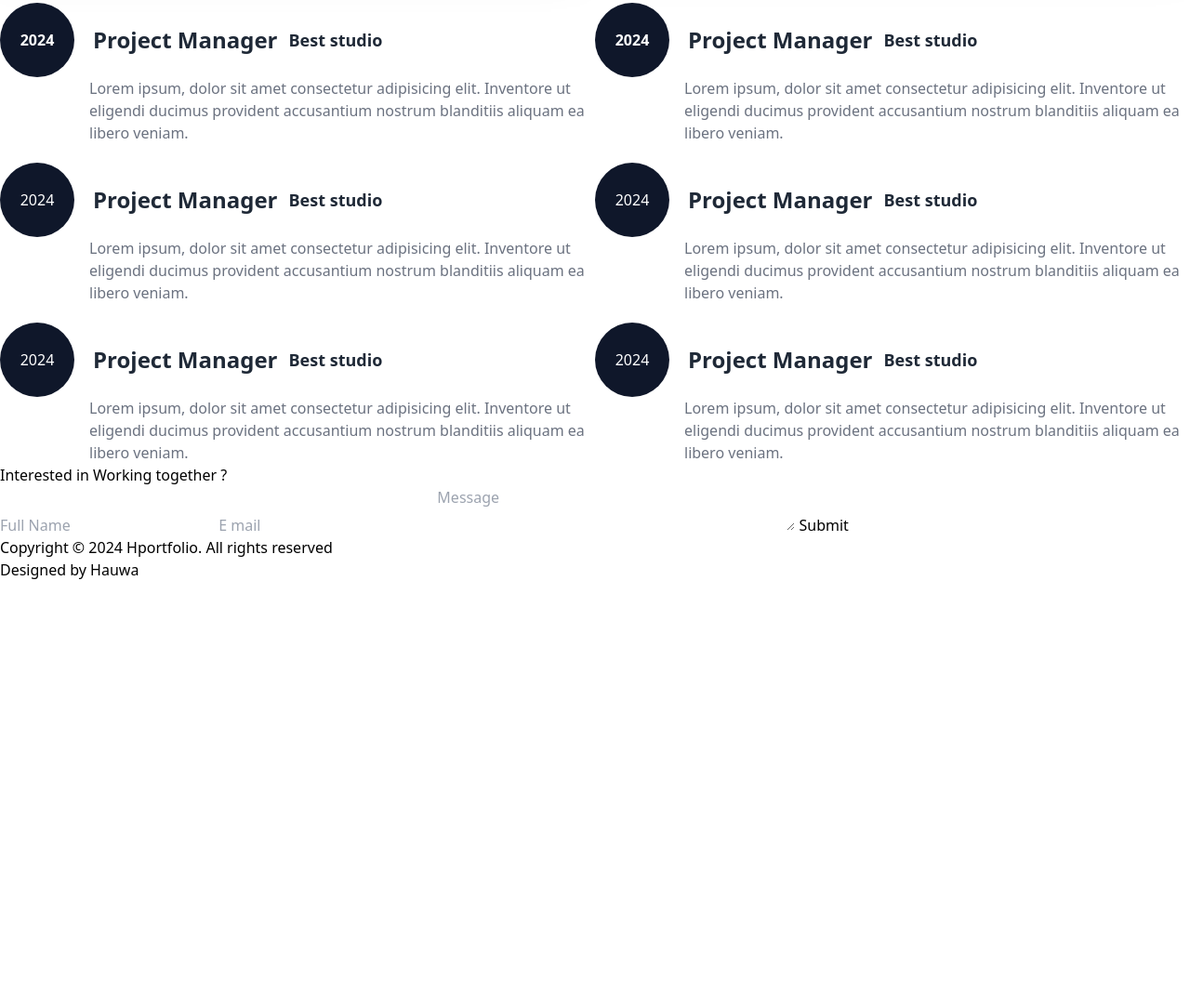
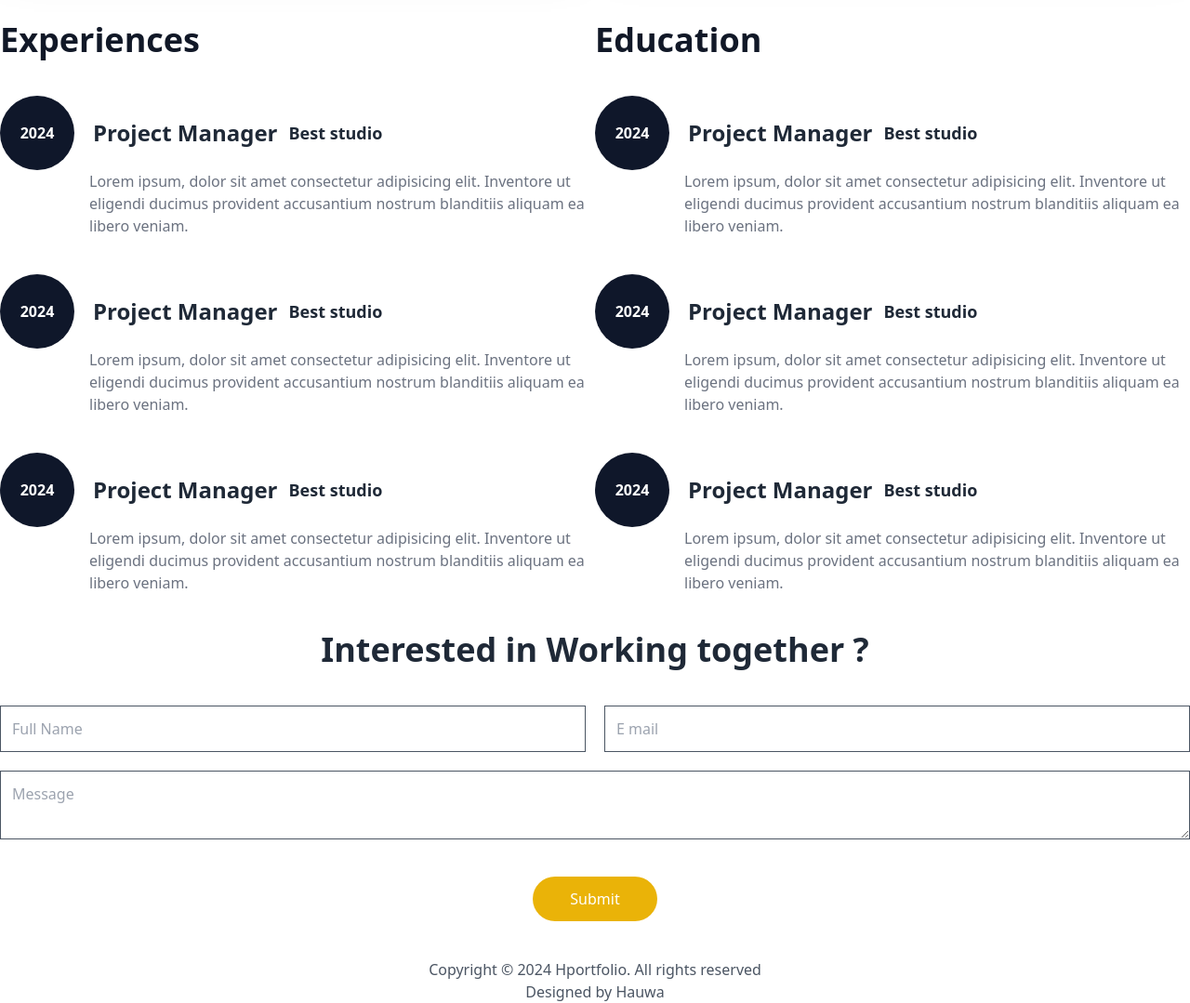
Before and after one commit to HauwaSalihu/tailwind-checkpoint, a plain HTML site: page index.html in a window 1280 px wide. Shown: the part 1245-2324 px from the top of the page at 93% size. Before the commit the page ends 1870 px from the top, so only its background shows below. Drawn offline with nearby package versions, Linux system fonts and the light colour scheme.

Commit message:
added styling

```diff
--- a/index.html
+++ b/index.html
@@ -84,11 +84,11 @@
       </section>
       <!-- ends here -->
       <!-- skills section -->
-      <section class="container mx-auto grid grid-cols-1 lg:grid-cols-2">
-        <div class="">
+      <section class="container mx-auto grid grid-cols-1 lg:grid-cols-2 mt-10">
+        <div class="mt-10">
           <h3 class="text-gray-900 font-semibold text-4xl">Experiences</h3>
           <!-- skill item one -->
-          <section class="flex items-center gap-5 mt-5">
+          <section class="flex items-center gap-5 mt-10">
             <div
               class="bg-slate-900 w-20 h-20 rounded-full text-white font-bold text-center py-7"
             >
@@ -108,9 +108,9 @@
           <!-- ends here -->
 
           <!-- skill item one -->
-          <section class="flex items-center gap-5 mt-5">
+          <section class="flex items-center gap-5 mt-10">
             <div
-              class="bg-slate-900 w-20 h-20 rounded-full text-white text-center py-7"
+              class="bg-slate-900 w-20 h-20 rounded-full font-bold text-white text-center py-7"
             >
               2024
             </div>
@@ -128,9 +128,9 @@
           <!-- ends here -->
 
           <!-- skill item one -->
-          <section class="flex items-center gap-5 mt-5">
+          <section class="flex items-center gap-5 mt-10">
             <div
-              class="bg-slate-900 w-20 h-20 rounded-full text-white text-center py-7"
+              class="bg-slate-900 w-20 h-20 rounded-full text-white font-bold text-center py-7"
             >
               2024
             </div>
@@ -147,10 +147,10 @@
           </p>
           <!-- ends here -->
         </div>
-        <div>
-          <h3 class="text-gray-900 font-semibold text-4xl">Experiences</h3>
+        <div class="mt-10">
+          <h3 class="text-gray-900 font-semibold text-4xl">Education</h3>
           <!-- skill item one -->
-          <section class="flex items-center gap-5 mt-5">
+          <section class="flex items-center gap-5 mt-10">
             <div
               class="bg-slate-900 w-20 h-20 rounded-full text-white font-bold text-center py-7"
             >
@@ -170,9 +170,9 @@
           <!-- ends here -->
 
           <!-- skill item one -->
-          <section class="flex items-center gap-5 mt-5">
+          <section class="flex items-center gap-5 mt-10">
             <div
-              class="bg-slate-900 w-20 h-20 rounded-full text-white text-center py-7"
+              class="bg-slate-900 w-20 h-20 rounded-full text-white font-bold text-center py-7"
             >
               2024
             </div>
@@ -190,9 +190,9 @@
           <!-- ends here -->
 
           <!-- skill item one -->
-          <section class="flex items-center gap-5 mt-5">
+          <section class="flex items-center gap-5 mt-10">
             <div
-              class="bg-slate-900 w-20 h-20 rounded-full text-white text-center py-7"
+              class="bg-slate-900 w-20 h-20 rounded-full text-white font-bold text-center py-7"
             >
               2024
             </div>
@@ -212,18 +212,41 @@
       </section>
       <!-- ends here -->
       <!-- contact section -->
-      <section>
-        <h1>Interested in Working together ?</h1>
-        <form action="">
-          <input type="text" name="name" id="" placeholder="Full Name" />
-          <input type="email" name="email" id="" placeholder="E mail" />
-          <textarea name="" id="" cols="40" placeholder="Message"></textarea>
-          <button>Submit</button>
+      <section class="container mx-auto mt-10 text-center">
+        <h1 class="text-center text-gray-800 font-extrabold text-4xl">
+          Interested in Working together ?
+        </h1>
+        <form class="flex flex-col gap-5 mt-10">
+          <div class="grid grid-cols-1 lg:grid-cols-2 gap-5">
+            <input
+              type="text"
+              name="name"
+              class="p-3 border border-gray-600 hover:border-yellow-400"
+              placeholder="Full Name"
+            />
+            <input
+              type="email"
+              name="email"
+              class="p-3 border border-gray-600 hover:border-yellow-400"
+              placeholder="E mail"
+            />
+          </div>
+          <textarea
+            name="message"
+            class="p-3 border border-gray-600 hover:border-yellow-400"
+            cols="40"
+            placeholder="Message"
+          ></textarea>
         </form>
+        <button
+          class="bg-yellow-500 p-3 px-10 text-white mt-10 rounded-full hover:bg-slate-900"
+        >
+          Submit
+        </button>
       </section>
       <!-- ends here -->
     </main>
-    <footer>
+    <footer class="text-center mt-10 text-gray-600">
       <p>Copyright © 2024 Hportfolio. All rights reserved</p>
       <p>Designed by Hauwa</p>
     </footer>
```
